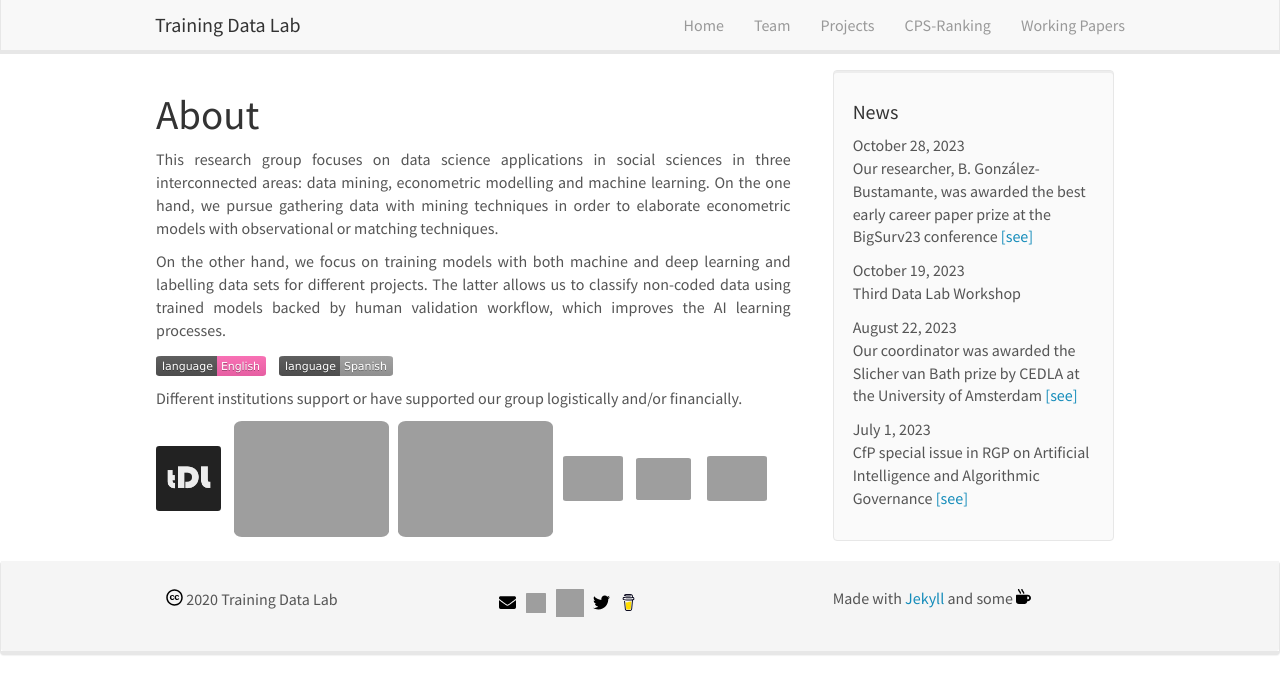
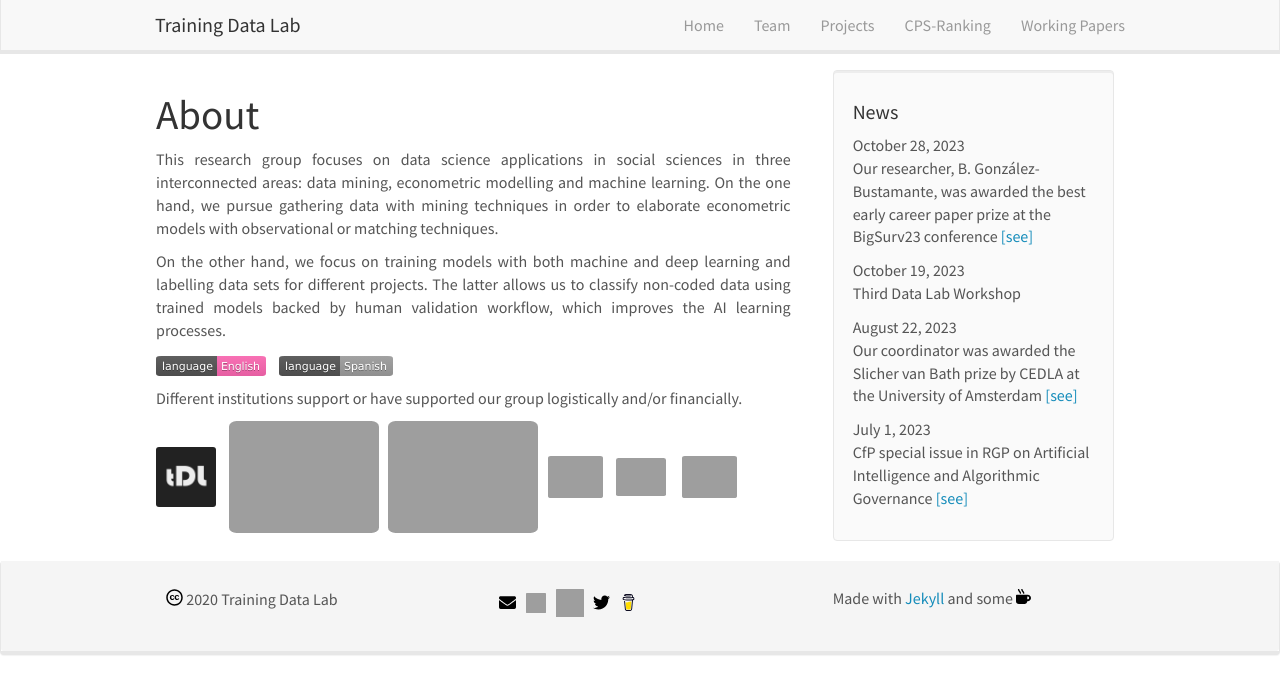
Before and after one commit to training-datalab/old-training-datalab.com, a Jekyll site: the page built from _pages/home.md, in a window 1280 px wide. Shown: the top 694 px of the page. Built offline with Jekyll 4.4.1, drawn with Linux system fonts in a browser that asks for light colours; nearby versions of some CDN libraries.

Commit message:
Update home.md

```diff
--- a/_pages/home.md
+++ b/_pages/home.md
@@ -15,11 +15,11 @@
 Different institutions support or have supported our group logistically and/or financially.
 
 <figure class="fourth">
-  <img src="{{ site.url }}{{ site.baseurl }}/images/lab-logo.png" style="width: 65px"> &nbsp;&nbsp;
-  <img src="{{ site.url }}{{ site.baseurl }}/images/logos/leiden.png" style="width: 155px">  &nbsp;
-  <img src="{{ site.url }}{{ site.baseurl }}/images/logos/udp.png" style="width: 155px">  &nbsp;
-  <img src="{{ site.url }}{{ site.baseurl }}/images/logos/oxford.jpg" style="width: 60px"> &nbsp;&nbsp;
+  <img src="{{ site.url }}{{ site.baseurl }}/images/lab-logo.png" style="width: 60px"> &nbsp;&nbsp;
+  <img src="{{ site.url }}{{ site.baseurl }}/images/logos/leiden.png" style="width: 150px">  &nbsp;
+  <img src="{{ site.url }}{{ site.baseurl }}/images/logos/udp.png" style="width: 150px">  &nbsp;
+  <img src="{{ site.url }}{{ site.baseurl }}/images/logos/oxford.jpg" style="width: 55px"> &nbsp;&nbsp;
   <!-- <img src="{{ site.url }}{{ site.baseurl }}/images/logos/uct.png" style="width: 160px">  &nbsp;&nbsp;-->
-  <img src="{{ site.url }}{{ site.baseurl }}/images/logos/usach.png" style="width: 55px"> &nbsp;&nbsp;&nbsp;
-  <img src="{{ site.url }}{{ site.baseurl }}/images/logos/umayor.png" style="width: 60px">
+  <img src="{{ site.url }}{{ site.baseurl }}/images/logos/usach.png" style="width: 50px"> &nbsp;&nbsp;&nbsp;
+  <img src="{{ site.url }}{{ site.baseurl }}/images/logos/umayor.png" style="width: 55px">
 </figure>
```
